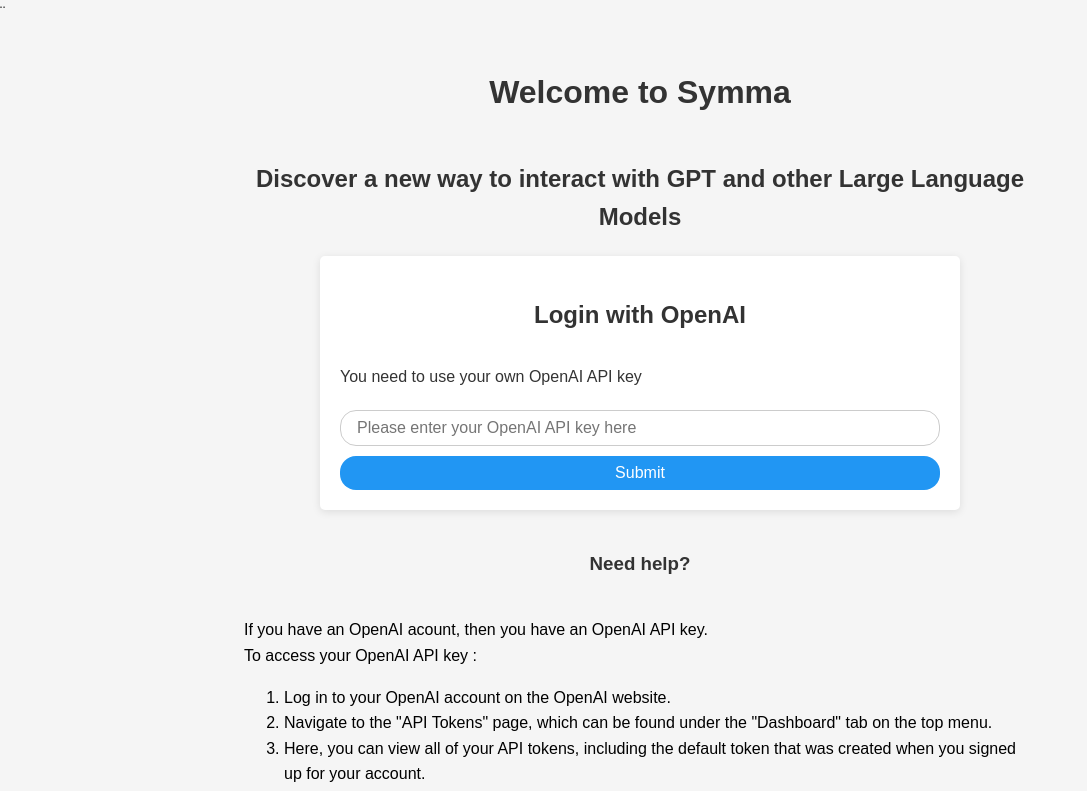
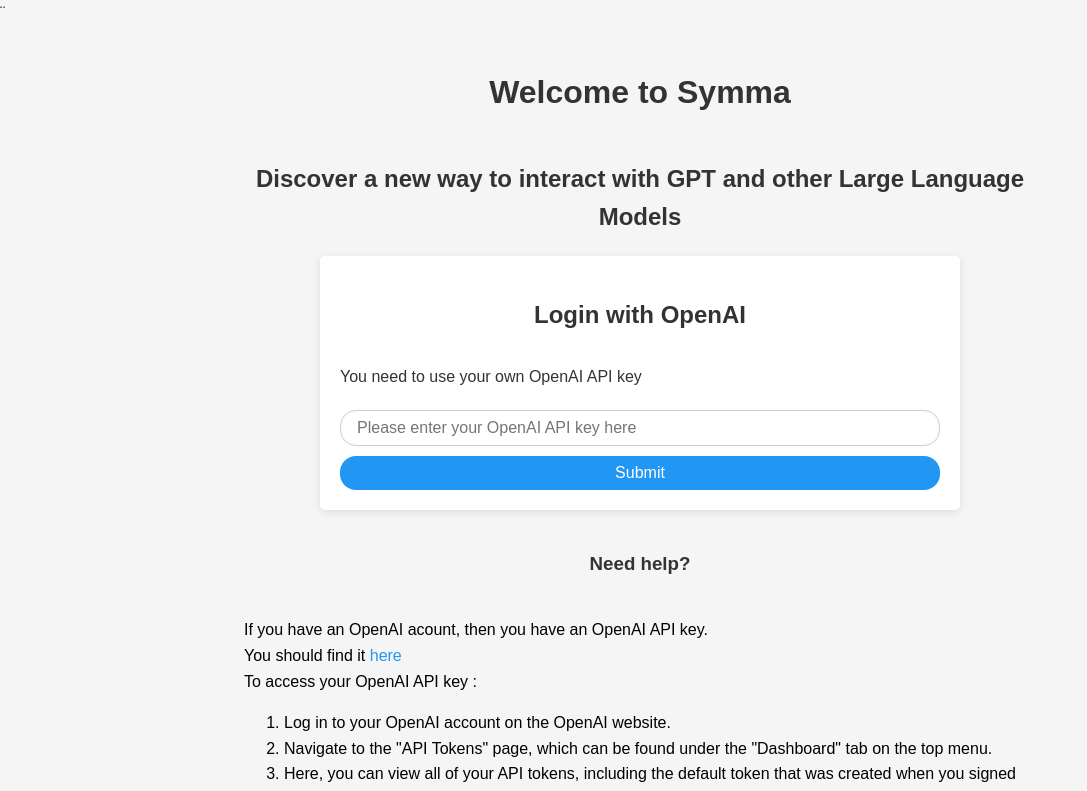
Before and after one commit to Platinn/ChatGPTtest, a React (Create React App) app: page / in a window 1280 px wide. Shown: the top 791 px of the page, without its empty margins (0-1087 px from the left). Built offline with nearby package versions, Linux system fonts and the light colour scheme.

Commit message:
Added a link to find the openAI API key

```diff
--- a/src/TokenInput.js
+++ b/src/TokenInput.js
@@ -34,6 +34,7 @@
 
       <div className="help-section">
         <div>If you have an OpenAI acount, then you have an OpenAI API key.</div>
+        <div>You should find it <a href="https://platform.openai.com/account/api-keys" target="_blank">here</a></div>
         <div>To access your OpenAI API key :</div>
         <ol>
           <li>Log in to your OpenAI account on the OpenAI website.</li>
```
